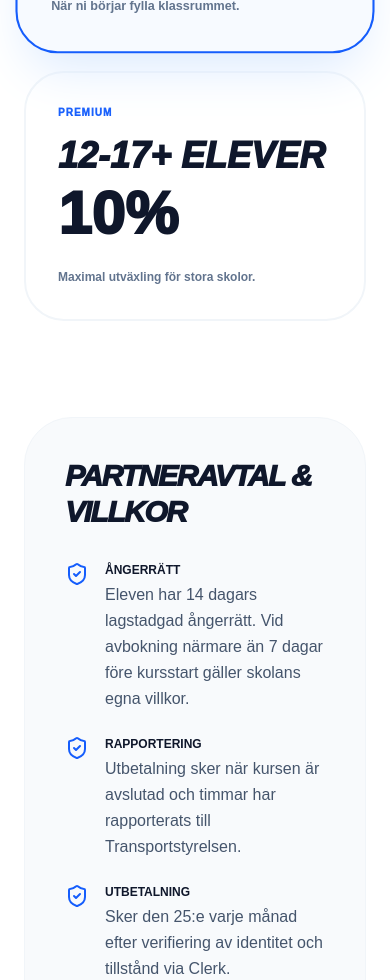
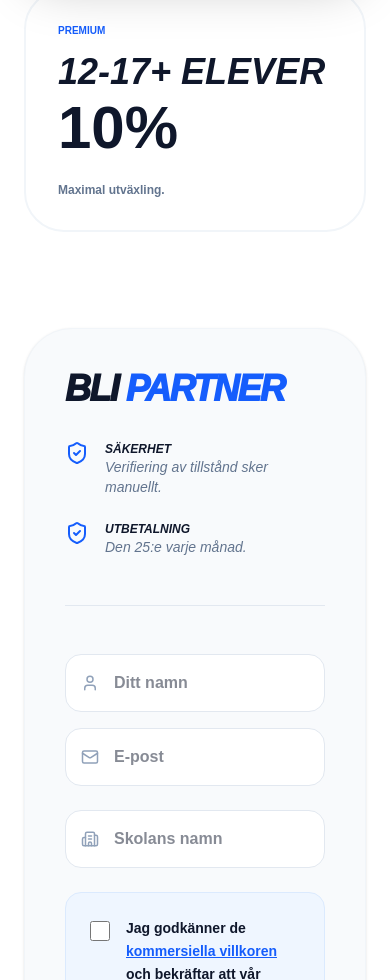
Before and after one commit to AlainDLC/dlc-noa-tech, a Next.js app in the folder ykb-tech/: page /onboarding in a window 390 px wide. Shown: the part 1020-2000 px from the top of the page. Built offline with nearby package versions, Linux system fonts and the light colour scheme.

Commit message:
onbordning

```diff
--- a/ykb-tech/app/onboarding/page.js
+++ b/ykb-tech/app/onboarding/page.js
@@ -1,15 +1,56 @@
 "use client";
 import React, { useState } from "react";
-import { ShieldCheck, Zap, ArrowRight } from "lucide-react";
-import { SignUpButton } from "@clerk/nextjs";
+import {
+  ShieldCheck,
+  Zap,
+  Building2,
+  Mail,
+  User,
+  Send,
+  CheckCircle2,
+  Loader2,
+  X,
+  ArrowLeft,
+} from "lucide-react";
+import Link from "next/link";
 
 export default function OnboardingPage() {
   const [acceptedTerms, setAcceptedTerms] = useState(false);
+  const [isSubmitted, setIsSubmitted] = useState(false);
+  const [loading, setLoading] = useState(false);
+  const [showTerms, setShowTerms] = useState(false);
+
+  const handleSubmit = async (e) => {
+    e.preventDefault();
+    setLoading(true);
+
+    const formData = {
+      name: e.target.name.value,
+      email: e.target.email.value,
+      school: e.target.school.value,
+    };
+
+    const response = await fetch("/api/onboarding", {
+      method: "POST",
+      body: JSON.stringify(formData),
+    });
+
+    if (response.ok) {
+      setIsSubmitted(true);
+    }
+    setLoading(false);
+  };
 
   return (
-    <div className="min-h-screen bg-white text-slate-900 font-sans">
-      {/* HERO SECTION */}
+    <div className="min-h-screen bg-white text-slate-900 font-sans pb-40">
+      {/* HERO */}
       <div className="max-w-4xl mx-auto pt-20 pb-16 px-6 text-center">
+        <Link
+          href="/"
+          className="flex items-center gap-2 text-slate-400 hover:text-slate-900 font-black uppercase text-[10px] mb-4"
+        >
+          <ArrowLeft size={14} /> Sajten
+        </Link>
         <div className="inline-flex items-center gap-2 bg-blue-50 text-blue-600 px-4 py-2 rounded-full mb-8">
           <Zap size={16} fill="currentColor" />
           <span className="text-[10px] font-black uppercase tracking-[0.2em]">
@@ -20,128 +61,243 @@ export default function OnboardingPage() {
           Sälj fler platser <br />
           <span className="text-blue-600">tjäna mer per elev.</span>
         </h1>
-        <p className="text-xl text-slate-500 font-medium max-w-2xl mx-auto leading-relaxed">
-          Anslut din skola till YKB-Marketplace. Vi sköter bokning, betalning
-          och elevlistor.
-        </p>
       </div>
 
-      {/* PROVISIONS-TRAPPAN */}
-      <div className="max-w-5xl mx-auto px-6 mb-24">
-        <div className="grid grid-cols-1 md:grid-cols-3 gap-6">
+      {/* PRIS-STEG */}
+      <div className="max-w-5xl mx-auto px-6 mb-24 grid grid-cols-1 md:grid-cols-3 gap-6">
         <PriceTier
           range="1-5 elever"
           fee="15%"
-            label="Start-nivå"
-            description="Perfekt för mindre kurser."
+          label="Start"
+          description="För de små kurserna."
         />
         <PriceTier
           range="6-11 elever"
           fee="12%"
           label="Partner"
           active={true}
-            description="När ni börjar fylla klassrummet."
+          description="Klassrummet fylls."
         />
         <PriceTier
           range="12-17+ elever"
           fee="10%"
           label="Premium"
-            description="Maximal utväxling för stora skolor."
+          description="Maximal utväxling."
+        />
+      </div>
+
+      {/* FORMULÄR ELLER TACK */}
+      <div className="max-w-3xl mx-auto px-6">
+        <div className="bg-slate-50 rounded-[3rem] p-10 md:p-16 border border-slate-100 shadow-sm">
+          {!isSubmitted ? (
+            <>
+              <h2 className="text-4xl font-[1000] uppercase italic mb-8 tracking-tighter">
+                Bli <span className="text-blue-600">Partner</span>
+              </h2>
+
+              <div className="space-y-6 mb-12 border-b border-slate-200 pb-12">
+                <Condition
+                  title="Säkerhet"
+                  text="Verifiering av tillstånd sker manuellt."
+                />
+                <Condition title="Utbetalning" text="Den 25:e varje månad." />
+              </div>
+
+              <form onSubmit={handleSubmit} className="space-y-6">
+                <div className="grid grid-cols-1 md:grid-cols-2 gap-4">
+                  <div className="relative">
+                    <User
+                      className="absolute left-4 top-1/2 -translate-y-1/2 text-slate-400"
+                      size={18}
+                    />
+                    <input
+                      name="name"
+                      required
+                      type="text"
+                      placeholder="Ditt namn"
+                      className="w-full pl-12 pr-6 py-4 bg-white border border-slate-200 rounded-2xl outline-none focus:ring-2 focus:ring-blue-600 font-bold"
+                    />
+                  </div>
+                  <div className="relative">
+                    <Mail
+                      className="absolute left-4 top-1/2 -translate-y-1/2 text-slate-400"
+                      size={18}
+                    />
+                    <input
+                      name="email"
+                      required
+                      type="email"
+                      placeholder="E-post"
+                      className="w-full pl-12 pr-6 py-4 bg-white border border-slate-200 rounded-2xl outline-none focus:ring-2 focus:ring-blue-600 font-bold"
                     />
                   </div>
                 </div>
-
-      {/* VILLKOR & AVTAL */}
-      <div className="max-w-3xl mx-auto px-6 pb-40">
-        <div className="bg-slate-50 rounded-[3rem] p-10 md:p-16 border border-slate-100">
-          <h2 className="text-3xl font-[1000] uppercase italic mb-8 tracking-tighter">
-            Partneravtal & Villkor
-          </h2>
-
-          <div className="space-y-6 text-slate-600 font-medium leading-relaxed mb-10">
-            <Condition
-              title="Ångerrätt"
-              text="Eleven har 14 dagars lagstadgad ångerrätt. Vid avbokning närmare än 7 dagar före kursstart gäller skolans egna villkor."
+                <div className="relative">
+                  <Building2
+                    className="absolute left-4 top-1/2 -translate-y-1/2 text-slate-400"
+                    size={18}
                   />
-            <Condition
-              title="Rapportering"
-              text="Utbetalning sker när kursen är avslutad och timmar har rapporterats till Transportstyrelsen."
-            />
-            <Condition
-              title="Utbetalning"
-              text="Sker den 25:e varje månad efter verifiering av identitet och tillstånd via Clerk."
+                  <input
+                    name="school"
+                    required
+                    type="text"
+                    placeholder="Skolans namn"
+                    className="w-full pl-12 pr-6 py-4 bg-white border border-slate-200 rounded-2xl outline-none focus:ring-2 focus:ring-blue-600 font-bold"
                   />
                 </div>
 
-          {/* CHECKBOX */}
-          <div className="flex items-start gap-4 p-6 bg-white rounded-2xl border border-slate-200 mb-8">
+                {/* CHECKBOX MED POPUP-LÄNK - NU PERFEKT ALIGNAD */}
+                <div className="flex items-start gap-4 p-6 bg-blue-50 rounded-2xl border border-blue-100">
                   <input
+                    required
                     type="checkbox"
                     id="terms"
                     checked={acceptedTerms}
                     onChange={() => setAcceptedTerms(!acceptedTerms)}
-              className="mt-1 w-5 h-5 accent-blue-600"
+                    /* shrink-0 ser till att den inte trycks ihop, mt-1 sänker den lite för att möta första raden */
+                    className="mt-1 w-5 h-5 accent-blue-600 cursor-pointer shrink-0"
                   />
                   <label
                     htmlFor="terms"
-              className="text-sm font-bold text-slate-900 leading-snug cursor-pointer"
+                    className="text-sm font-bold text-slate-900 cursor-pointer leading-relaxed"
                   >
-              Jag godkänner de kommersiella villkoren och bekräftar att vår
-              skola innehar giltigt tillstånd från Transportstyrelsen för YKB.
+                    Jag godkänner de{" "}
+                    <button
+                      type="button"
+                      onClick={() => setShowTerms(true)}
+                      className="text-blue-600 underline hover:text-blue-800 transition-colors"
+                    >
+                      kommersiella villkoren
+                    </button>{" "}
+                    och bekräftar att vår skola innehar giltigt tillstånd från
+                    Transportstyrelsen för YKB.
                   </label>
                 </div>
 
-          {/* CLERK SIGN UP BUTTON */}
-          {acceptedTerms ? (
-            <SignUpButton mode="modal" afterSignUpUrl="/register/complete">
-              <button className="w-full py-6 rounded-2xl bg-blue-600 text-white shadow-xl shadow-blue-200 font-[1000] uppercase tracking-[0.2em] flex items-center justify-center gap-3 hover:scale-[1.02] transition-all">
-                Skapa konto & Ansök <ArrowRight size={20} />
+                <button
+                  disabled={!acceptedTerms || loading}
+                  className={`w-full py-6 rounded-2xl font-[1000] uppercase tracking-widest transition-all flex items-center justify-center gap-3 shadow-xl ${acceptedTerms ? "bg-slate-900 text-white hover:bg-blue-600 shadow-blue-200" : "bg-slate-200 text-slate-400 cursor-not-allowed"}`}
+                >
+                  {loading ? (
+                    <Loader2 className="animate-spin" />
+                  ) : (
+                    <>
+                      Skicka intresseanmälan <Send size={20} />
+                    </>
+                  )}
                 </button>
-            </SignUpButton>
+              </form>
+            </>
           ) : (
-            <button
-              disabled
-              className="w-full py-6 rounded-2xl bg-slate-200 text-slate-400 font-[1000] uppercase tracking-[0.2em] cursor-not-allowed"
-            >
-              Godkänn villkor för att fortsätta
-            </button>
+            <div className="py-20 text-center animate-in fade-in zoom-in">
+              <CheckCircle2 size={80} className="text-green-500 mx-auto mb-6" />
+              <h2 className="text-4xl font-[1000] uppercase italic mb-4 tracking-tighter text-slate-900">
+                Ansökan <span className="text-blue-600">mottagen!</span>
+              </h2>
+              <p className="text-slate-500 font-medium leading-relaxed max-w-sm mx-auto">
+                Vi granskar er skola och skickar en personlig inbjudan via Clerk
+                så fort ni är godkända.
+              </p>
+            </div>
           )}
         </div>
       </div>
+
+      {/* MODAL / POPUP */}
+      {showTerms && (
+        <div className="fixed inset-0 z-50 flex items-center justify-center p-4 bg-slate-900/60 backdrop-blur-sm animate-in fade-in duration-300">
+          <div className="bg-white w-full max-w-2xl rounded-[2.5rem] shadow-2xl overflow-hidden animate-in zoom-in duration-300">
+            <div className="bg-blue-600 p-6 text-white flex justify-between items-center">
+              <h3 className="text-xl font-black uppercase italic tracking-tighter">
+                Kommersiella Villkor
+              </h3>
+              <button
+                onClick={() => setShowTerms(false)}
+                className="p-2 hover:bg-blue-700 rounded-full transition-colors"
+              >
+                <X size={24} />
+              </button>
+            </div>
+
+            <div className="p-8 md:p-12 overflow-y-auto max-h-[70vh] text-slate-600 space-y-6">
+              <section>
+                <h4 className="font-black text-slate-900 uppercase text-xs tracking-widest mb-2 flex items-center gap-2">
+                  <div className="w-2 h-2 bg-green-500 rounded-full" />{" "}
+                  Provisionsmodell
+                </h4>
+                <p className="text-sm leading-relaxed">
+                  YKB-Marketplace tillämpar en rörlig provisionsmodell baserad
+                  på antal bokade elever. Provisionen dras automatiskt innan
+                  utbetalning.
+                </p>
+              </section>
+
+              <section>
+                <h4 className="font-black text-slate-900 uppercase text-xs tracking-widest mb-2 flex items-center gap-2">
+                  <div className="w-2 h-2 bg-blue-500 rounded-full" />{" "}
+                  Utbetalningsrutiner
+                </h4>
+                <p className="text-sm leading-relaxed">
+                  Utbetalningar sker den 25:e varje månad för kurser som
+                  rapporterats till Transportstyrelsen.
+                </p>
+              </section>
+
+              <section>
+                <h4 className="font-black text-slate-900 uppercase text-xs tracking-widest mb-2 flex items-center gap-2">
+                  <div className="w-2 h-2 bg-red-500 rounded-full" /> Avbokning
+                  & Ångerrätt
+                </h4>
+                <p className="text-sm leading-relaxed">
+                  Elever har 14 dagars ångerrätt. Skolans specifika
+                  avbokningsregler gäller vid avbokning nära kursstart.
+                </p>
+              </section>
+            </div>
+
+            <div className="p-6 border-t bg-slate-50 flex justify-end">
+              <button
+                onClick={() => setShowTerms(false)}
+                className="bg-slate-900 text-white px-8 py-3 rounded-xl font-black uppercase tracking-widest text-xs hover:bg-blue-600 transition-all"
+              >
+                Stäng
+              </button>
+            </div>
+          </div>
+        </div>
+      )}
     </div>
   );
 }
 
-// Sub-komponenter för renare kod
+// HJÄLPKOMPONENTER
 function PriceTier({ range, fee, label, description, active = false }) {
   return (
     <div
-      className={`p-8 rounded-[2.5rem] border-2 transition-all ${active ? "border-blue-600 bg-blue-50/50 scale-105 shadow-2xl shadow-blue-100" : "border-slate-100 bg-white"}`}
+      className={`p-8 rounded-[2.5rem] border-2 transition-all ${active ? "border-blue-600 bg-blue-50/50 scale-105 shadow-2xl" : "border-slate-100 bg-white"}`}
     >
-      <p className="text-[10px] font-[1000] uppercase tracking-widest text-blue-600 mb-4">
+      <p className="text-[10px] font-black uppercase text-blue-600 mb-4">
         {label}
       </p>
-      <h3 className="text-4xl font-[1000] italic uppercase mb-2 text-slate-900">
+      <h3 className="text-4xl font-black italic uppercase mb-2 leading-none text-slate-900">
         {range}
       </h3>
-      <p className="text-6xl font-[1000] text-slate-900 mb-6">{fee}</p>
-      <p className="text-xs text-slate-500 font-bold leading-relaxed">
-        {description}
-      </p>
+      <p className="text-6xl font-black mb-6 text-slate-900">{fee}</p>
+      <p className="text-xs text-slate-500 font-bold">{description}</p>
     </div>
   );
 }
 
 function Condition({ title, text }) {
   return (
-    <div className="flex gap-4">
-      <ShieldCheck className="text-blue-600 shrink-0" />
-      <p>
-        <strong className="text-slate-900 uppercase text-xs font-black block mb-1">
+    <div className="flex gap-4 italic font-medium">
+      <ShieldCheck className="text-blue-600 shrink-0" size={24} />
+      <div>
+        <strong className="text-slate-900 uppercase text-xs font-black block">
           {title}
         </strong>
-        {text}
-      </p>
+        <p className="text-sm text-slate-500">{text}</p>
+      </div>
     </div>
   );
 }
```
Also changed, not shown: ykb-tech/app/api/onboarding/route.js (added, +14 -0 lines), ykb-tech/app/page.js (+7 -0 lines). Lines whose indentation alone changed are shown as unchanged.
